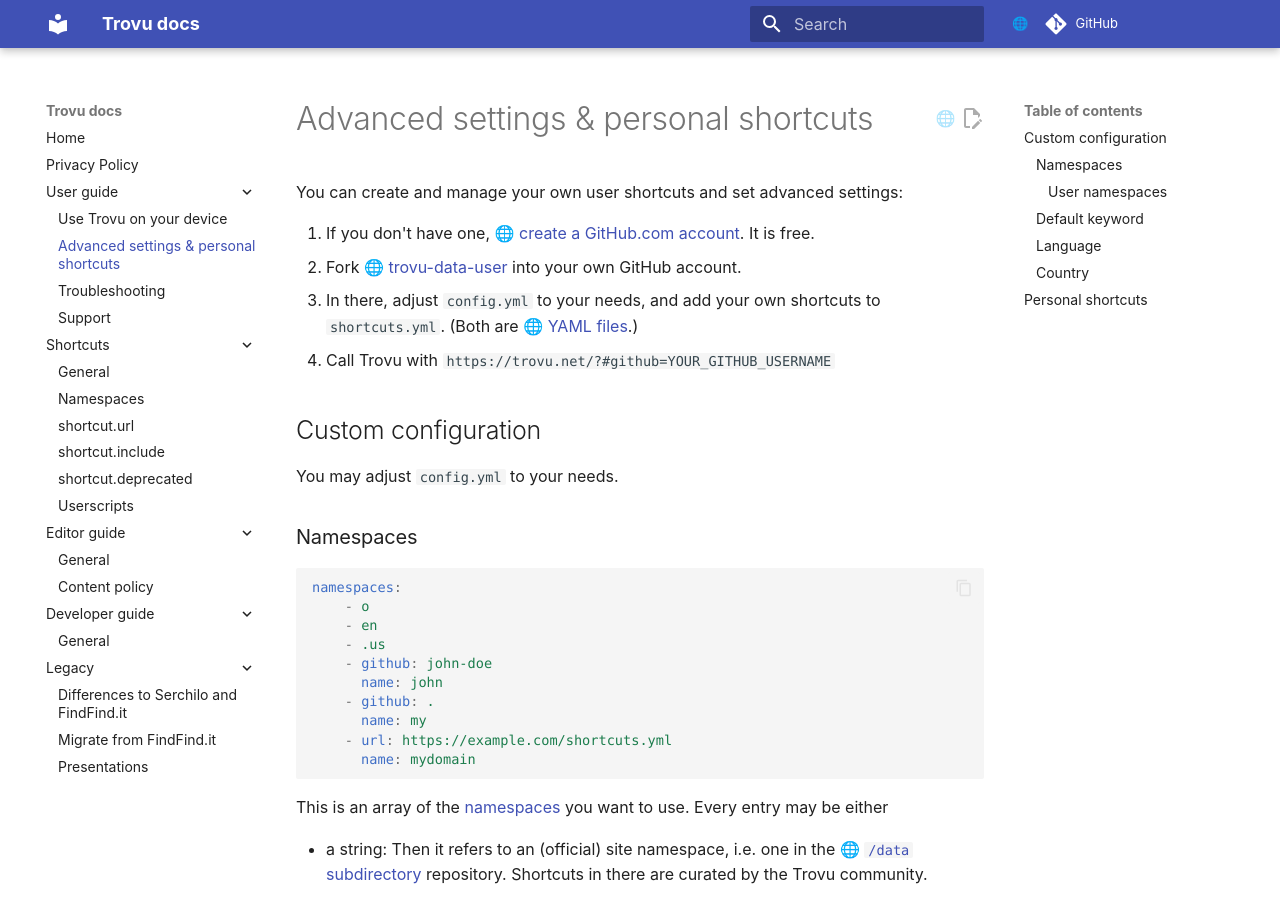
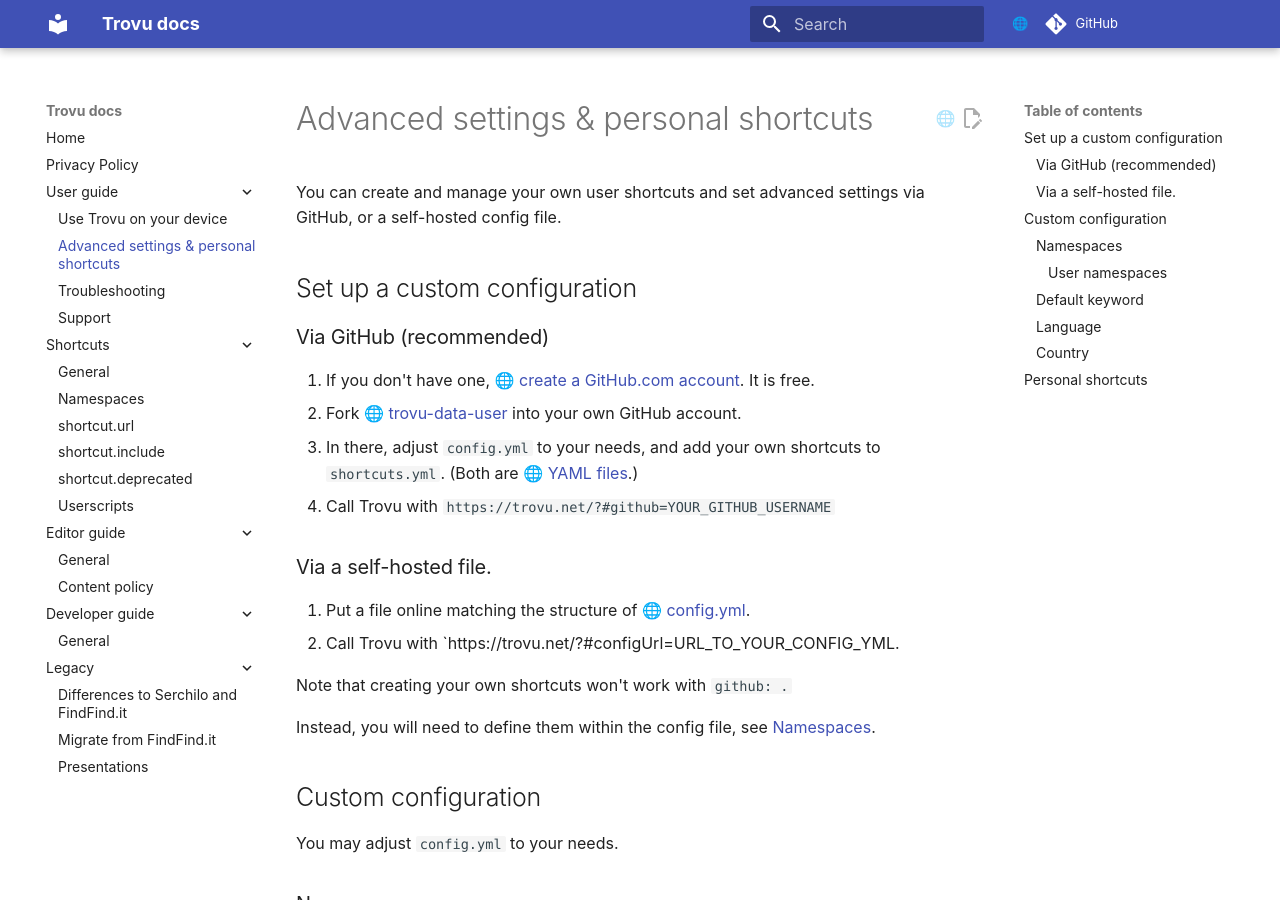
Before and after one commit to trovu/trovu, an MkDocs documentation site: the page built from docs/users/advanced.md, in a window 1280 px wide and 900 px high. Built offline with MkDocs 1.6.1 and Material for MkDocs 9.7.7, drawn with Linux system fonts in a browser that asks for light colours; comment, search, counter and statistics services are not loaded.

Commit message:
Add docs.

```diff
--- a/docs/users/advanced.md
+++ b/docs/users/advanced.md
@@ -1,11 +1,24 @@
 # Advanced settings & personal shortcuts
 
-You can create and manage your own user shortcuts and set advanced settings:
+You can create and manage your own user shortcuts and set advanced settings via GitHub, or a self-hosted config file.
+
+## Set up a custom configuration
+
+### Via GitHub (recommended)
 
 1. If you don't have one, [create a GitHub.com account](https://github.com/signup). It is free.
 1. Fork [trovu-data-user](https://github.com/trovu/trovu-data-user) into your own GitHub account.
 1. In there, adjust `config.yml` to your needs, and add your own shortcuts to `shortcuts.yml`. (Both are [YAML files](https://en.wikipedia.org/wiki/YAML).)
 1. Call Trovu with `https://trovu.net/?#github=YOUR_GITHUB_USERNAME`
+
+### Via a self-hosted file.
+
+1. Put a file online matching the structure of [config.yml](https://github.com/trovu/trovu-data-user/blob/master/config.yml).
+1. Call Trovu with `https://trovu.net/?#configUrl=URL_TO_YOUR_CONFIG_YML.
+
+Note that creating your own shortcuts won't work with `github: .`
+
+Instead, you will need to define them within the config file, see [Namespaces](#namespaces).
 
 ## Custom configuration
 
```
